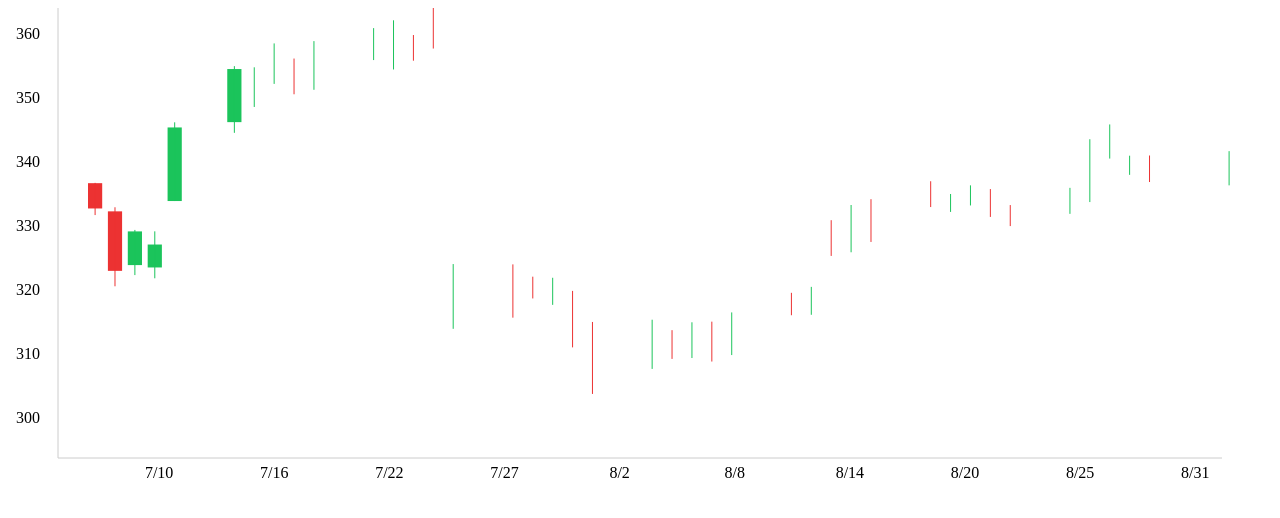
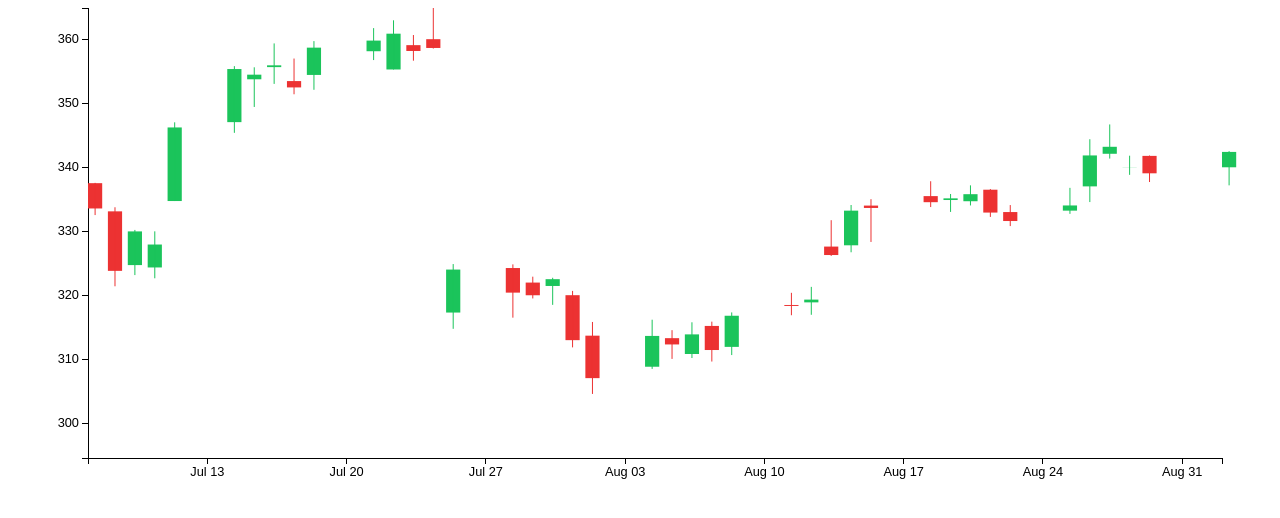
Before and after one commit to amnikhil66/d3_candlesticks, a plain HTML site: page index.html in a window 1280 px wide. Drawn offline with Linux system fonts and the light colour scheme.

Commit message:
Made changes to call on automated tick ploting via D3

```diff
--- a/index.html
+++ b/index.html
@@ -6,6 +6,7 @@
         <title>Candlesticks</title>
 
         <script src="js/vendor/d3/d3.js"></script>
+        <link rel="stylesheet" href="css/d3.css">
     </head>
     <body>
         <div id="chart"></div>
--- a/js/candlesticks.js
+++ b/js/candlesticks.js
@@ -3,7 +3,7 @@
 var ccCandlesticks = function(id, url){
     var svgContainer = d3.select(id),
         candlestickGraph = null,
-        height = 500,//parseInt(svgContainer.style("height")),
+        height = 500,
         width = parseInt(svgContainer.style("width")),
         aspect = width / height,
         margin = 50,
@@ -29,69 +29,44 @@ var ccCandlesticks = function(id, url){
 
     var drawCandlesticks = function(){
         var y = d3.scale.linear()
-            .domain([d3.min(data.map(function(x){ return x["Low"]; })) - 10, d3.max(data.map(function(x){ return x["High"]; }))])
-            .range([height-margin, 0]);
+                    .domain([d3.min(data.map(function(x){ return x["Low"]; })) - 10, d3.max(data.map(function(x){ return x["High"]; }))])
+                    .range([height-margin, 0]);
 
-        var x = d3.scale.linear()
-            .domain([d3.min(data.map(function(d){ return d.timestamp; })),d3.max(data.map(function(d){ return d.timestamp; }))])
-            .range([80, width-margin]);
+        var x = d3.time.scale()
+                    .domain([new Date(data[0]["Date"]), new Date(data[data.length - 1]["Date"])])
+                    .range([80, width-margin]);
 
-        candlestickGraph.append("svg:line")
-            .attr("class", "x")
-            .attr("x1", margin)
-            .attr("x2", width - margin)
-            .attr("y1", height - margin)
-            .attr("y2", height - margin)
-            .attr("stroke", "#ccc");
+        var yAxis = d3.svg.axis()
+                        .scale(y).orient("left");
+        var xAxis = d3.svg.axis()
+                        .scale(x).orient("bottom");
 
-        candlestickGraph.append("svg:line")
-            .attr("class", "y")
-            .attr("x1", margin)
-            .attr("x2", margin)
-            .attr("y1", 0)
-            .attr("y2", height - margin)
-            .attr("stroke", "#ccc");
+        candlestickGraph.append("g")
+            .attr("class", "x axis")
+            .attr("transform", "translate(0, "+ (height - margin) +")")
+            .call(xAxis);
 
-        candlestickGraph.selectAll("text.xrule")
-            .data(x.ticks(10))
-            .enter().append("svg:text")
-            .attr("class", "xrule")
-            .attr("x", x)
-            .attr("y", height - margin)
-            .attr("dy", 20)
-            .attr("text-anchor", "middle")
-            .text(function(d){ var date = new Date(d * 1000);  return (date.getMonth() + 1)+"/"+date.getDate(); });
-
-        candlestickGraph.selectAll("text.yrule")
-            .data(y.ticks(10))
-            .enter().append("svg:text")
-            .attr("class", "yrule")
-            .attr("x", 0)
-            .attr("y", y)
-            .attr("dy", 0)
-            .attr("dx", 20)
-            .attr("text-anchor", "middle")
-            .text(String);
+        candlestickGraph.append("g")
+            .attr("class", "y axis")
+            .attr("transform", "translate("+ 80 +", 0)")
+            .call(yAxis);
 
         candlestickGraph.selectAll("rect.real-body")
             .data(data)
             .enter().append("svg:rect")
             .attr("class", "real-body")
-            .attr("x", function(d) { return x(d.timestamp); })
+            .attr("x", function(d) { return x(new Date(d.Date)); })
             .attr("y", function(d) { return y(max(d.Open, d.Close)); })
             .attr("width", function(d) { return 0.5 * (width - 2 * margin) / data.length; })
             .attr("fill",function(d) { return d.Open > d.Close ? "#ec3232" : "#1bc45b" ;})
-            .transition()
-            .delay(function(d, i){ console.log(d); console.log(i); return i * 1000; })
-            .duration(1000)
             .attr("height", function(d) { return y(min(d.Open, d.Close)) - y(max(d.Open, d.Close));});
 
         candlestickGraph.selectAll("line.shadow")
             .data(data)
             .enter().append("svg:line")
             .attr("class", "shadow")
-            .attr("x1", function(d) { return x(d.timestamp) + 0.25 * (width - 2 * margin)/ data.length;})
-            .attr("x2", function(d) { return x(d.timestamp) + 0.25 * (width - 2 * margin)/ data.length;})
+            .attr("x1", function(d) { return x(new Date(d.Date)) + 0.25 * (width - 2 * margin)/ data.length;})
+            .attr("x2", function(d) { return x(new Date(d.Date)) + 0.25 * (width - 2 * margin)/ data.length;})
             .attr("y1", function(d) { return y(d.High);})
             .attr("y2", function(d) { return y(d.Low); })
             .attr("stroke", function(d){ return d.Open > d.Close ? "#ec3232" : "#1bc45b"; });
```
